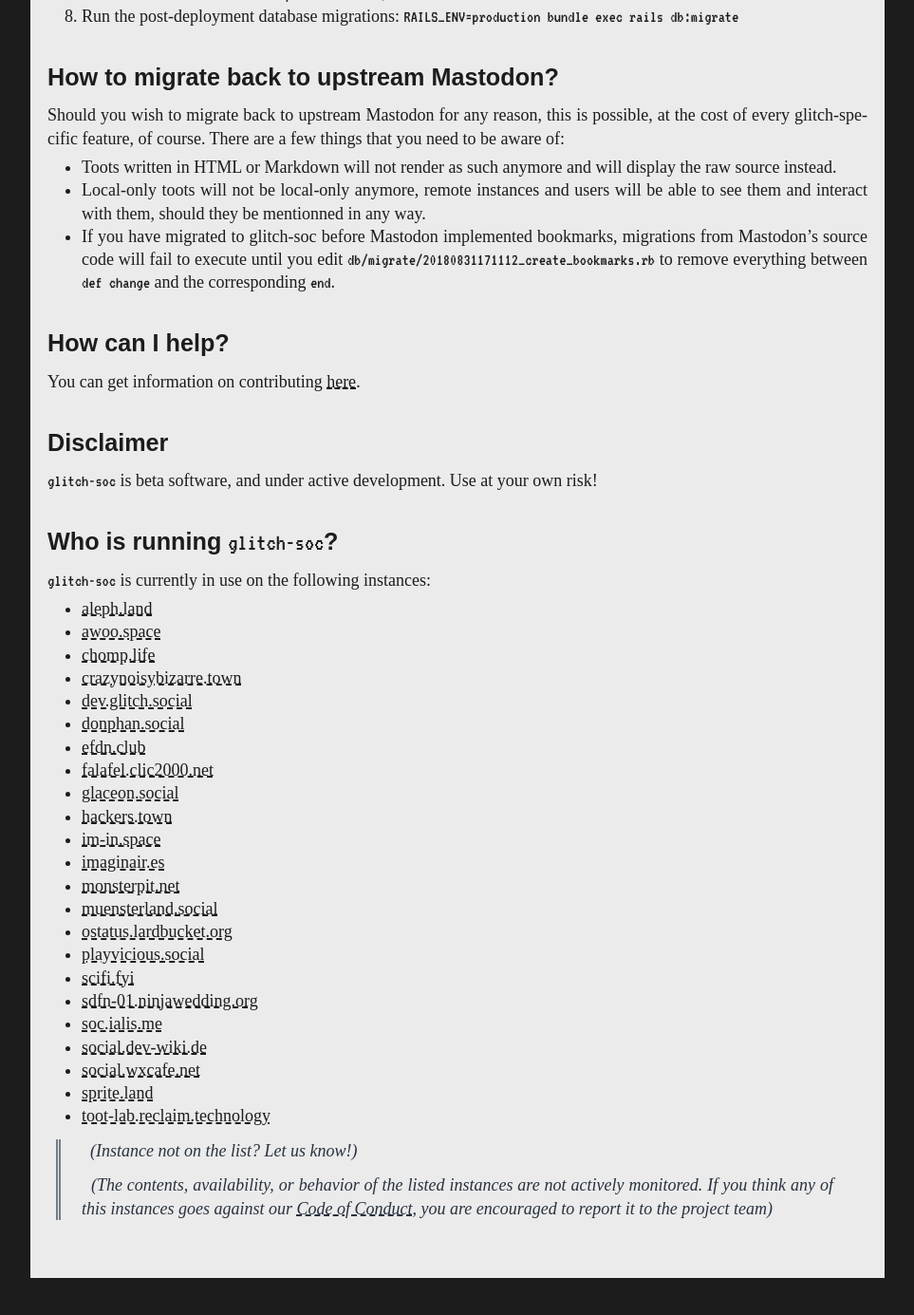
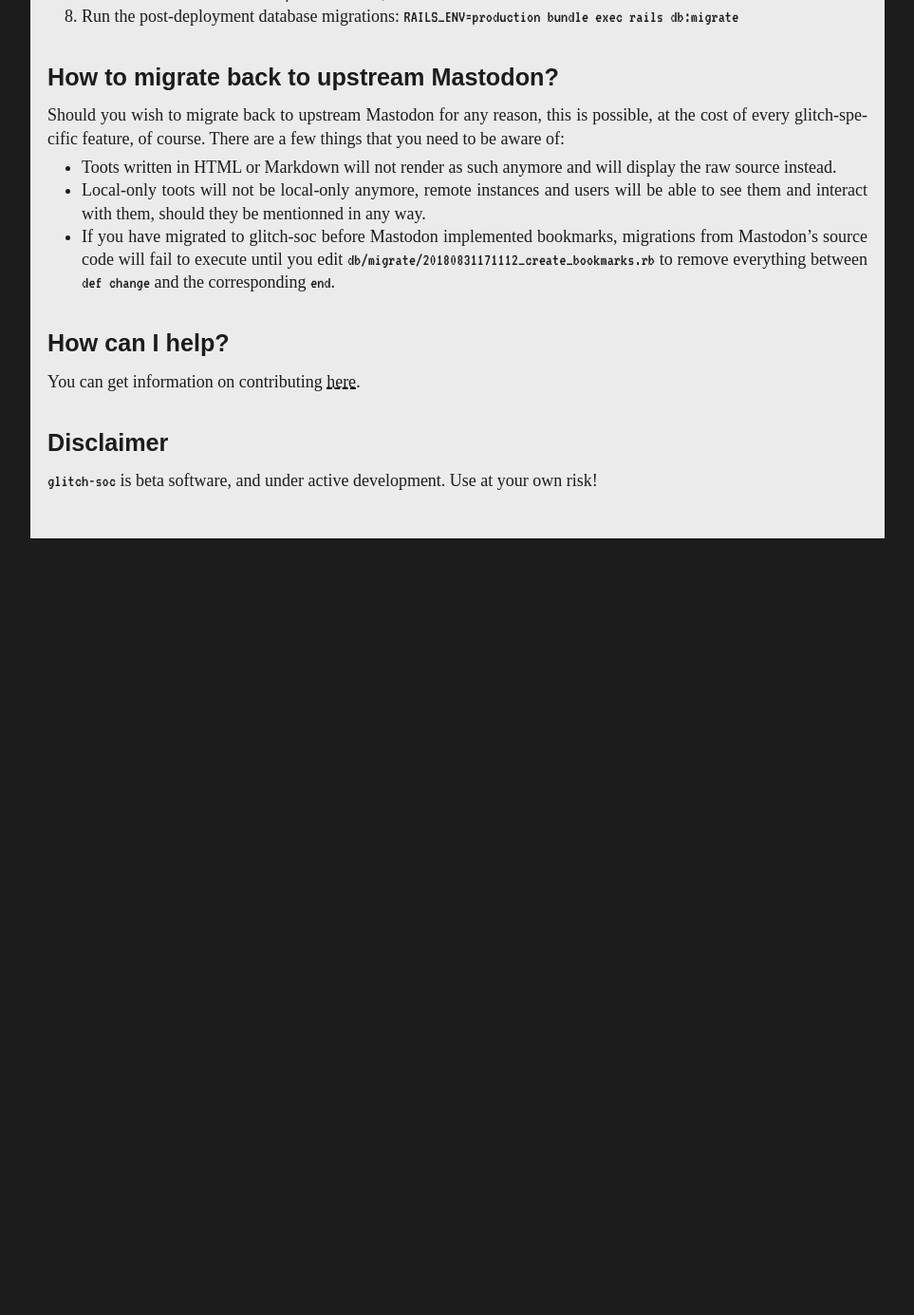
Before and after one commit to glitch-soc/docs, a Jekyll site: the page built from index.md, in a window 1280 px wide and 1400 px high, scrolled down 1565 px. Shown: the top 1385 px of the window at 95% size, without its empty margins (158-1121 px from the left). Built offline with Jekyll 4.4.1, drawn with Linux system fonts in a browser that asks for light colours; some web fonts are replaced; our own code applies the rules of GitHub Pages for plain Markdown files; after the commit the page ends 2195 px from its top, so only the background shows below that.

Commit message:
Remove “Who is running glitch-soc?”

```diff
--- a/index.md
+++ b/index.md
@@ -78,38 +78,6 @@ You can get information on contributing [here][Contributing].
 `glitch-soc` is beta software, and under active development.
 Use at your own risk!
 
-###  Who is running `glitch-soc`?
-
-`glitch-soc` is currently in use on the following instances:
-
-- [aleph.land](https://aleph.land)
-- [awoo.space](https://awoo.space)
-- [chomp.life](https://chomp.life/)
-- [crazynoisybizarre.town](https://crazynoisybizarre.town)
-- [dev.glitch.social](https://dev.glitch.social/)
-- [donphan.social](https://donphan.social)
-- [efdn.club](https://efdn.club)
-- [falafel.clic2000.net](https://falafel.clic2000.fr)
-- [glaceon.social](https://glaceon.social)
-- [hackers.town](https://hackers.town)
-- [im-in.space](https://im-in.space)
-- [imaginair.es](https://imaginair.es)
-- [monsterpit.net](https://monsterpit.net)
-- [muensterland.social](https://muensterland.social)
-- [ostatus.lardbucket.org](https://ostatus.lardbucket.org/)
-- [playvicious.social](https://playvicious.social)
-- [scifi.fyi](https://scifi.fyi/)
-- [sdfn-01.ninjawedding.org](https://sdfn-01.ninjawedding.org/)
-- [soc.ialis.me](https://soc.ialis.me)
-- [social.dev-wiki.de](https://social.dev-wiki.de)
-- [social.wxcafe.net](https://social.wxcafe.net)
-- [sprite.land](https://sprite.land)
-- [toot-lab.reclaim.technology](https://toot-lab.reclaim.technology/)
-
->   (Instance not on the list? Let us know!)
->
->   (The contents, availability, or behavior of the listed instances are not actively monitored. If you think any of this instances goes against our [Code of Conduct](https://github.com/glitch-soc/mastodon/blob/master/CODE_OF_CONDUCT.md), you are encouraged to report it to the project team)
-
 [Contributing]: ./contributing/
 [Features]: ./features/
 [fork]: https://en.wikipedia.org/wiki/Fork_(software_development)
```
